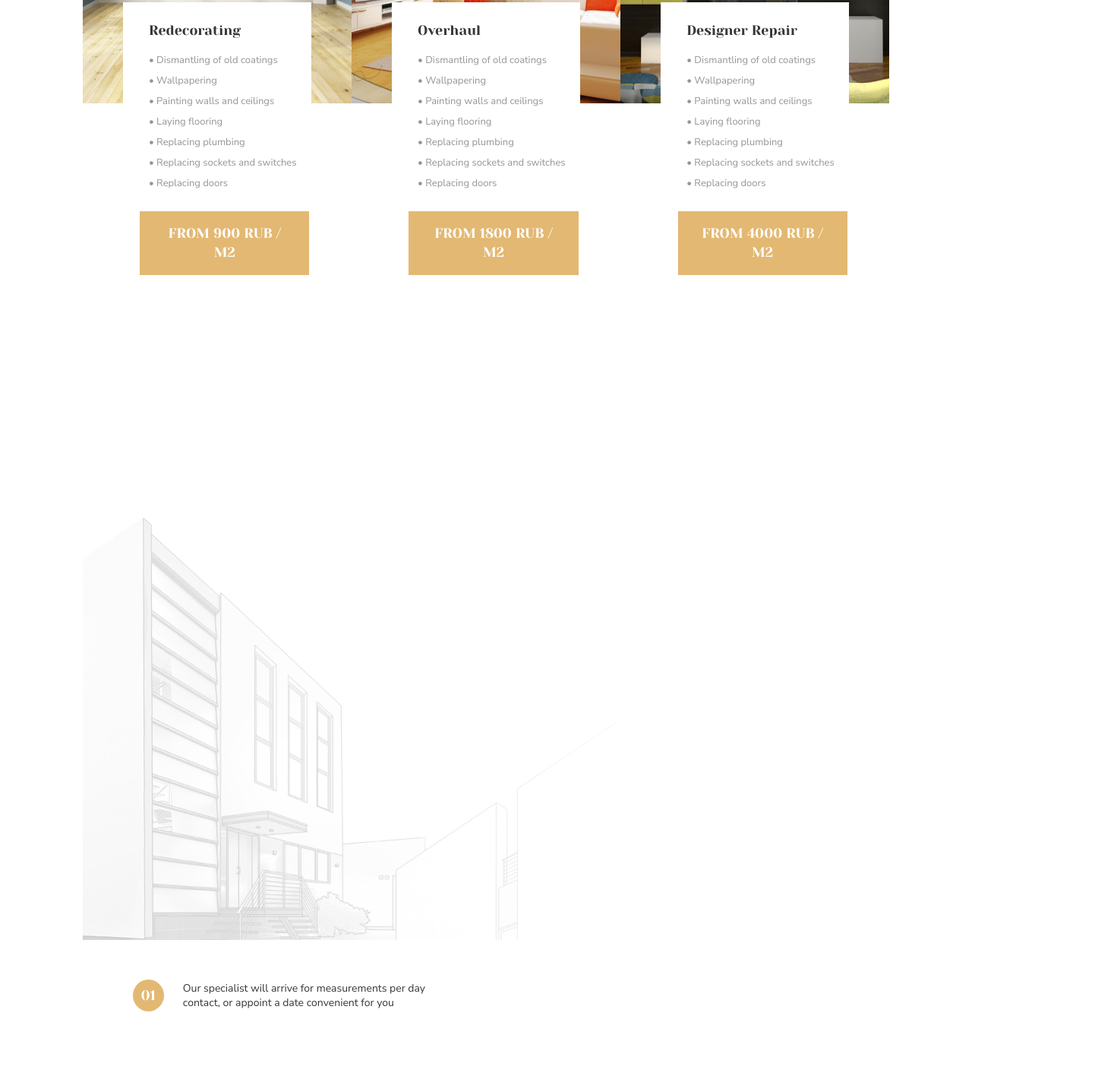
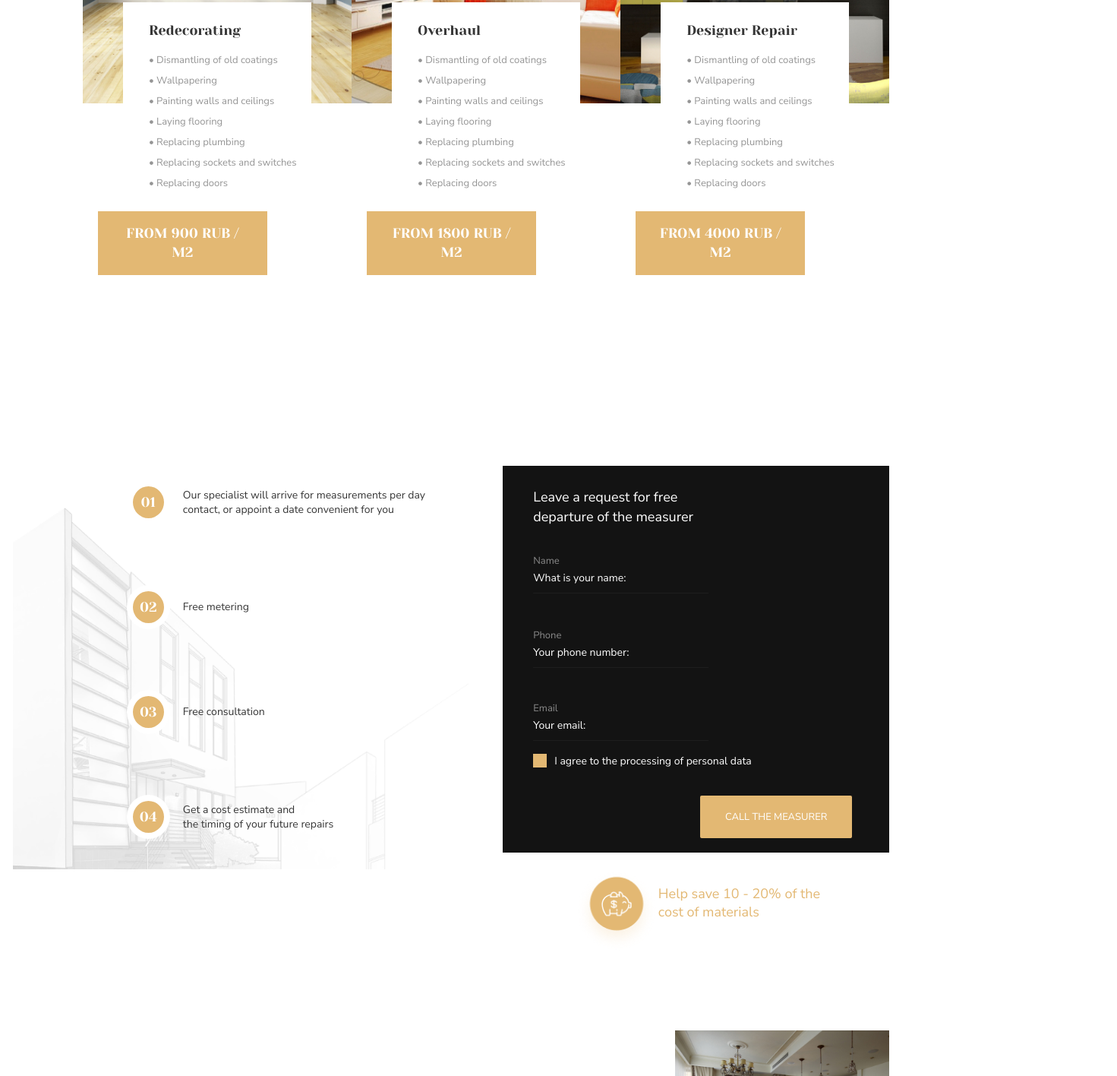
Before and after one commit to MikaelGorcev/landing-page, a plain HTML site: page index.html in a window 1280 px wide. Shown: the part 3261-4677 px from the top of the page at 76% size, 1471 px wide, since content can reach past the window. Drawn offline with Linux system fonts and the light colour scheme.

Commit message:
Add files via upload

```diff
--- a/index.html
+++ b/index.html
@@ -44,7 +44,7 @@
             </div>
         </section>
         <section class="projects" id="PROJECTS">
-            <div class="container containerFlex">
+            <div class="container containerFlex ">
                 <div class="completedProjects" >
                     <div class="projects__title color-bronze">
                         Completed<br>projects
@@ -56,6 +56,7 @@
                         <br>
                         market we have made happy more than 1000 families
                     </p>
+                    <img class="media"src="./img/image 2 (2).jpg" alt="repair screen" class="designHeading__screen">
                     <div class="conteiner-present">
                         <div class="projects__present">
                             <div class="present__title color-bronze">City:</div>
@@ -128,12 +129,14 @@
                         <div class="clientData__agree">
                             <input type="checkbox" id="ch1"><label for="ch1">I agree to the processing of personal data</label>
                         </div>
+
                     </div>
                 </div>
             </div>
         </section>
         <section>
             <div class="container">
+                <button class="clientData__button clientData__button-media">Submit</button>
                 <div class="typerepair">
                     <div class="logo__title">
                         <h2>TYPES OF REPAIR</h2>
@@ -154,7 +157,7 @@
                                     <li>• Replacing doors</li>
                                 </ul>
                             </div>
-                            <button class="repair-offers__block__button">from 900 rub / m2</button>
+                            <div class="repair-offers__block__button">from 900 rub / m2</div>
                         </div>
                         <div class="repair-offers__block">
                             <img src="./img/image 3.jpg" alt="room">
@@ -170,7 +173,7 @@
                                     <li>• Replacing doors</li>
                                 </ul>
                             </div>
-                            <button class="repair-offers__block__button">from 1800 rub / m2</button>
+                            <div class="repair-offers__block__button">from 1800 rub / m2</div>
                         </div>
                         <div class="repair-offers__block">
                             <img src="./img/image 3 (1).jpg" alt="room">
@@ -186,35 +189,31 @@
                                     <li>• Replacing doors</li>
                                 </ul>
                             </div>
-                            <button class="repair-offers__block__button" id="MEASUREMENT">from 4000 rub / m2</button>
+                            <div class="repair-offers__block__button" id="MEASUREMENT">from 4000 rub / m2</div>
                         </div>
+                        <h3 class="color-bronze media werealize">We realize your<br>
+                            wildest fantasies</h3>
                     </div>
                     <div class="consaltingContainer">
-                        <div class="consaltMeet">
-                            <img src="./img/image 6.1.png" alt="scetch" width="">
+                    <div class="containerFlex">
                         <div class="containerPoint" >
                             <div class="containerItem">
                                 <div class="item" >01</div>
                                 <div class="text-item">Our specialist will arrive for measurements per day<br>
-                                            contact, or appoint a date convenient for you
-                                    </div>
-                                </div>
+                                            contact, or appoint a date convenient for you</div>
                             </div>
                             <div class="containerItem">
                                 <div class="item">02</div>
-                                    <div class="text-item">Free metering
-                                    </div>
+                                <div class="text-item">Free metering</div>
                             </div>
                             <div class="containerItem">
                                 <div class="item">03</div>
-                                    <div class="text-item">Free consultation
-                                    </div>
+                                <div class="text-item">Free consultation</div>
                             </div>
                             <div class="containerItem">
                                 <div class="item">04</div>
                                 <div class="text-item">Get a cost estimate and<br>
-                                        the timing of your future repairs
-                                    </div>
+                                        the timing of your future repairs</div>
                             </div>
                         </div>
                         <div class="consaltRequest">
@@ -283,6 +282,7 @@
                         </div>
                     </div>
                 </div>
+
             </div>
         </section>
         <section class="our_clients" id='REVIEWS'>
```
Lines whose indentation alone changed are shown as unchanged.
